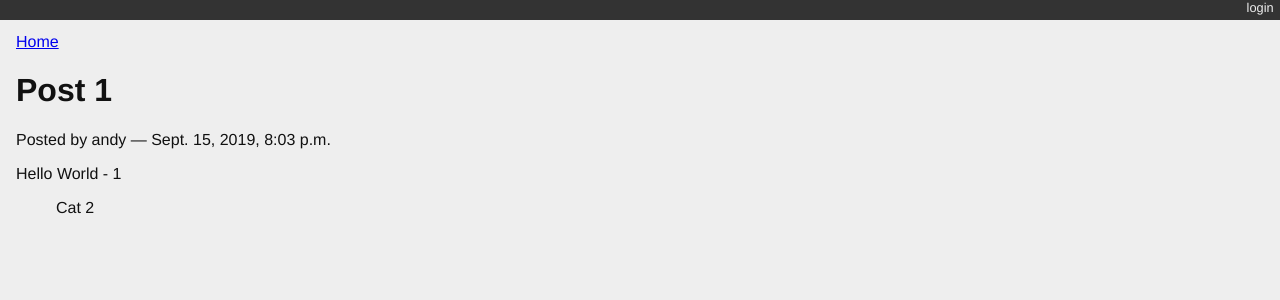
After one commit to andykhkwok/mysite, a Django app: page /posts/1/ in a window 1280 px wide. The commit adds this page. Shown: the top 300 px of the page. Run offline with Django 3.2, Linux system fonts and the light colour scheme; data comes from the database, SQL or seed files in the repository; both versions use the stored data as it was after the commit.

Commit message:
Activity 7

```diff
--- /dev/null
+++ b/blogging/static/django_blog.css
@@ -0,0 +1,74 @@
+body {
+    background-color: #eee;
+    color: #111;
+    font-family: "HelveticaNeue-Light", "Helvetica Neue Light", "Helvetica Neue", Helvetica, Arial, "Lucida Grande", sans-serif;
+    margin:0;
+    padding:0;
+}
+#container {
+    margin:0;
+    padding:0;
+    margin-top: 0px;
+}
+#header {
+    background-color: #333;
+    border-botton: 1px solid #111;
+    margin:0;
+    padding:0;
+}
+#control-bar {
+    margin: 0em 0em 1em;
+    list-style: none;
+    list-style-type: none;
+    text-align: right;
+    color: #eee;
+    font-size: 80%;
+    padding-bottom: 0.4em;
+}
+#control-bar li {
+    display: inline-block;
+}
+#control-bar li a {
+    color: #eee;
+    padding: 0.5em;
+    text-decoration: none;
+}
+#control-bar li a:hover {
+    color: #cce;
+}
+#content {
+    margin: 0em 1em 1em;
+}
+
+ul#entries {
+    list-style: none;
+    list-style-type: none;
+}
+div.entry {
+    margin-right: 2em;
+    margin-top: 1em;
+    border-top: 1px solid #cecece;
+}
+ul#entries li:first-child div.entry {
+    border-top: none;
+    margin-top: 0em;
+}
+div.entry-body {
+    margin-left: 2em;
+}
+.notification {
+    float: right;
+    text-align: center;
+    width: 25%;
+    padding: 1em;
+}
+.info {
+    background-color: #aae;
+}
+ul.categories {
+    list-style: none;
+    list-style-type: none;
+}
+ul.categories li {
+    display: inline;
+}
--- /dev/null
+++ b/blogging/templates/blogging/detail.html
@@ -0,0 +1,17 @@
+{% extends "base.html" %}
+
+{% block content %}
+<a class="backlink" href="/">Home</a>
+<h1>{{ post }}</h1>
+<p class="byline">
+    Posted by {{ post.author.username }} &mdash; {{ post.published_date }}
+</p>
+<div class="post-body">
+    {{ post.text }}
+</div>
+<ul class="categories">
+    {% for category in post.categories.all %}
+    <li>{{ category }}</li>
+    {% endfor %}
+</ul>
+{% endblock %}
--- a/blogging/templates/blogging/list.html
+++ b/blogging/templates/blogging/list.html
@@ -6,7 +6,10 @@
 {% comment %} here is where the query happens {% endcomment %}
 {% for post in posts %}
 <div class="post">
-    <h2>{{ post }}</h2>
+    {# <h2>{{ post }}</h2> #}
+    <h2>
+          <a href="{% url 'blog_detail' post.pk %}">{{ post }}</a>
+    </h2>
     <p class="byline">
         Posted by {{ post.author.username }} &mdash; {{ post.published_date }}
     </p>
--- a/blogging/urls.py
+++ b/blogging/urls.py
@@ -1,11 +1,11 @@
 # blogging/urls.py
 
 from django.urls import path
-from blogging.views import stub_view, list_view
+from blogging.views import stub_view, list_view, detail_view
 
 urlpatterns = [
     path('', list_view, name="blog_index"),
-    path('posts/<int:post_id>/', stub_view, name="blog_detail"),
+    path('posts/<int:post_id>/', detail_view, name="blog_detail"),
 ]
 
 # urlpatterns = [
--- a/blogging/views.py
+++ b/blogging/views.py
@@ -7,36 +7,26 @@ from django.template import loader
 from blogging.models import Post
 
 def list_view(request):
+    published = Post.objects.exclude(published_date__exact=None)
+    posts = published.order_by('-published_date')
+    context = {'posts': posts}
+    return render(request, 'blogging/list.html', context)
+
     # published = Post.objects.exclude(published_date__exact=None)
     # posts = published.order_by('-published_date')
+    # template = loader.get_template('blogging/list.html')
     # context = {'posts': posts}
-    # return render(request, 'list.html', context)
-
-    published = Post.objects.exclude(published_date__exact=None)
-    posts = published.order_by('-published_date')
-    template = loader.get_template('blogging/list.html')
-    context = {'posts': posts}
-    body = template.render(context)
-    return HttpResponse(body, content_type="text/html")
-
-    # context = {'posts': Post.objects.all()}
-    # return render(request, 'blogging/list.html', context)
+    # body = template.render(context)
+    # return HttpResponse(body, content_type="text/html")
 
 def detail_view(request, post_id):
+    published = Post.objects.exclude(published_date__exact=None)
     try:
-        post = Post.objects.get(pk=post_id)
+        post = published.get(pk=post_id)
     except Post.DoesNotExist:
         raise Http404
-
-    if request.method == "POST":
-        if request.POST.get("vote") == "Yes":
-            post.score += 1
-        else:
-            post.score -= 1
-        post.save()
-
     context = {'post': post}
-    return render(request, 'posting/detail.html', context)
+    return render(request, 'blogging/detail.html', context)
 
 def stub_view(request, *args, **kwargs):
     body = "Stub View\n\n"
--- a/mysite/settings.py
+++ b/mysite/settings.py
@@ -120,3 +120,7 @@ USE_TZ = True
 # https://docs.djangoproject.com/en/2.2/howto/static-files/
 
 STATIC_URL = '/static/'
+
+# Added to generate login feature
+LOGIN_URL = '/login/'
+LOGIN_REDIRECT_URL = '/'
--- a/mysite/templates/base.html
+++ b/mysite/templates/base.html
@@ -1,11 +1,24 @@
+{% load staticfiles %}
 {# mysite/templates/base.html #}
 
 <!DOCTYPE html>
 <html>
     <head>
         <title>My Django Blog</title>
+        <link type="text/css" rel="stylesheet" href="{% static 'django_blog.css' %}">
     </head>
     <body>
+        <div id="header">
+            <ul id="control-bar">
+            {% if user.is_authenticated %}
+            {% if user.is_staff %}<li><a href="{% url 'admin:index' %}">admin</a></li>{% endif %}
+                <li><a href="{% url 'logout' %}">logout</a></li>
+            {% else %}
+                <li><a href="{% url 'login' %}">login</a></li>
+            {% endif %}
+            </ul>
+        </div>
+        {# header ends here #}
         <div id="container">
             <div id="content">
                 {% block content %}
--- a/mysite/urls.py
+++ b/mysite/urls.py
@@ -15,10 +15,13 @@ Including another URLconf
 """
 from django.contrib import admin
 from django.urls import path, include
+from django.contrib.auth.views import LoginView, LogoutView
 
 urlpatterns = [
     path('polling/', include('polling.urls')),
     path('blogging/', include('blogging.urls')),
     path('', include('blogging.urls')),
     path('admin/', admin.site.urls),
+    path('login/', LoginView.as_view(template_name='login.html'), name="login"),
+    path('logout/', LogoutView.as_view(next_page='/'), name="logout"),
 ]
```
Also changed, not shown: mysite/templates/login.html (added, +9 -0 lines), db.sqlite3.
